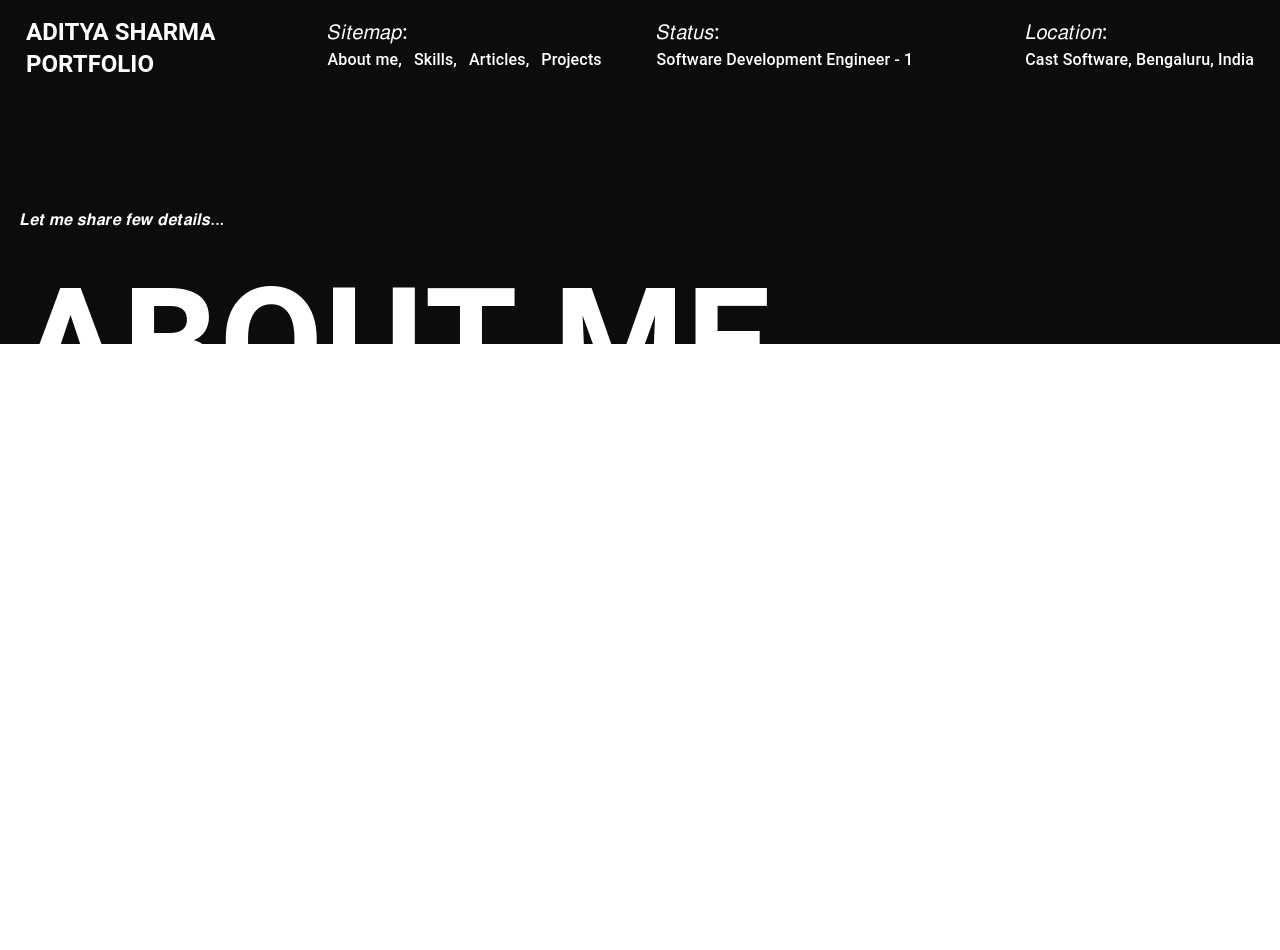
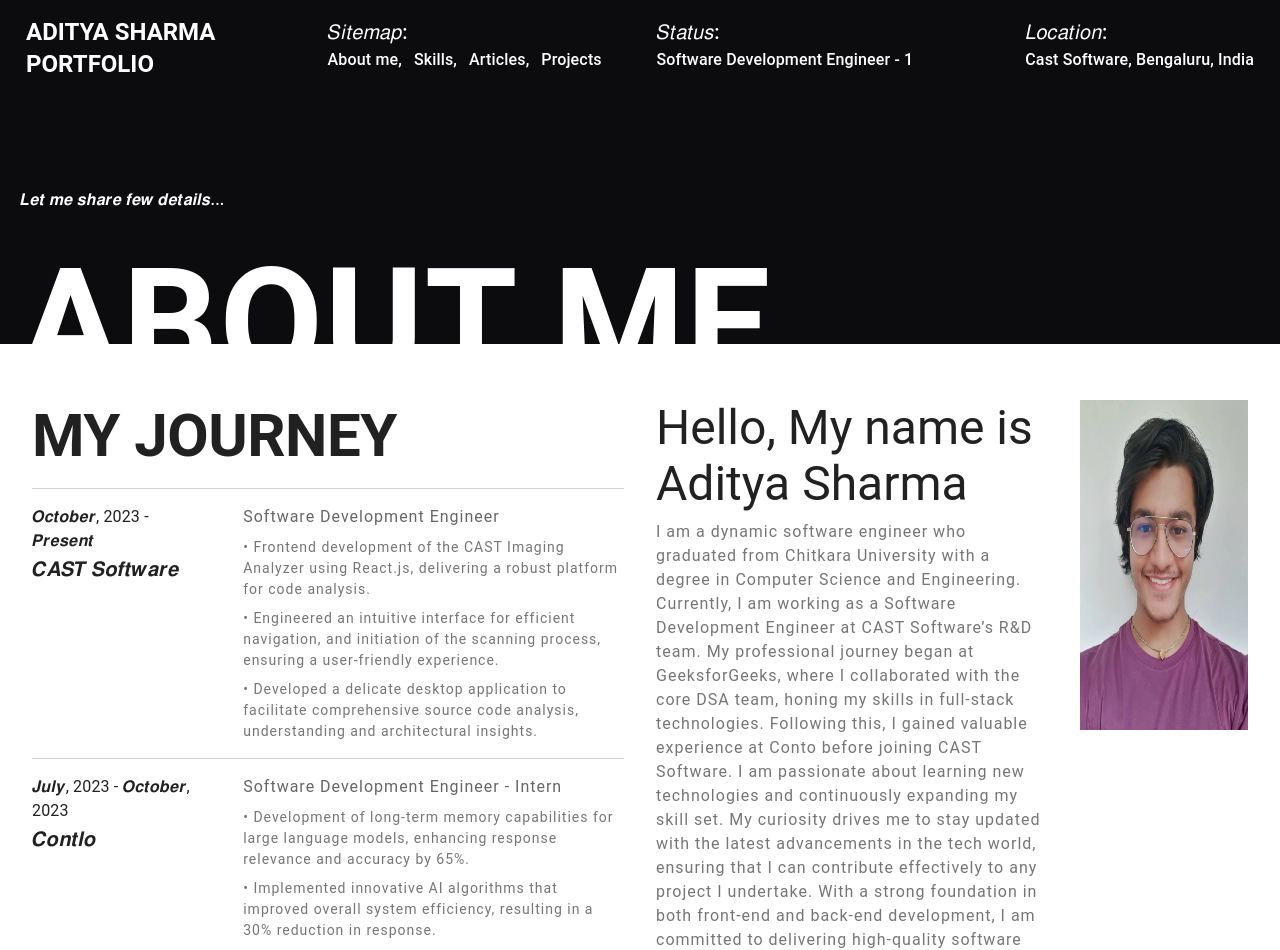
Before and after one commit to AdityaSharma224/Portfolio, a React (Create React App) app: page /about-me in a window 1280 px wide. Shown: the top 950 px of the page. Built offline with nearby package versions, Linux system fonts and the light colour scheme.

Commit message:
adding my journey

```diff
--- a/src/app/article/article-component.jsx
+++ b/src/app/article/article-component.jsx
@@ -135,7 +135,7 @@ const ArticleComponent = () => {
             width={"100%"}
             position={"relative"}
             sx={{
-              top: { xs: 50, sm: 150, md: 200, lg: 200, xl: 200 },
+              top: { xs: 50, sm: 150, md: 180, lg: 180, xl: 180 },
               left: { xs: 20, sm: 20, md: 20, lg: 20, xl: 20 },
             }}
           >
--- a/src/app/components/footer.jsx
+++ b/src/app/components/footer.jsx
@@ -28,9 +28,9 @@ const FooterComponent = () => {
       bgcolor={"#000"}
       sx={{
         height: {
-          xs: "200px",
-          sm: "200px",
-          md: "400px",
+          xs: "180px",
+          sm: "180px",
+          md: "350px",
           lg: "450px",
           xl: "500px",
         },
--- a/src/app/experience/experience-component.jsx
+++ b/src/app/experience/experience-component.jsx
@@ -7,10 +7,47 @@ import ArrowBackIcon from "@mui/icons-material/ArrowBack";
 import { useNavigate } from "react-router-dom";
 import { Button } from "@mui/material";
 import Preloader from "../preloader/loader";
+import My_IMAGE from "../../assets/myimg.jpg";
+import { useMediaQuery, useTheme } from "@mui/material";
+
+const experienceInfo = [
+  {
+    date: "𝑶𝒄𝒕𝒐𝒃𝒆𝒓, 2023  -  𝑷𝒓𝒆𝒔𝒆𝒏𝒕",
+    company: "𝑪𝑨𝑺𝑻 𝑺𝒐𝒇𝒕𝒘𝒂𝒓𝒆",
+    role: "Software Development Engineer",
+    details: [
+      "Frontend development of the CAST Imaging Analyzer using React.js, delivering a robust platform for code analysis.",
+      "Engineered an intuitive interface for efficient navigation, and initiation of the scanning process, ensuring a user-friendly experience.",
+      "Developed a delicate desktop application to facilitate comprehensive source code analysis, understanding and architectural insights.",
+    ],
+  },
+  {
+    date: "𝑱𝒖𝒍𝒚, 2023 - 𝑶𝒄𝒕𝒐𝒃𝒆𝒓, 2023",
+    company: "𝑪𝒐𝒏𝒕𝒍𝒐",
+    role: "Software Development Engineer - Intern",
+    details: [
+      "Development of long-term memory capabilities for large language models, enhancing response relevance and accuracy by 65%.",
+      "Implemented innovative AI algorithms that improved overall system efficiency, resulting in a 30% reduction in response.",
+      "Databases Integration (Redis, Pinecone) for vector storage.",
+    ],
+  },
+  {
+    date: "𝑵𝒐𝒗𝒆𝒎𝒃𝒆𝒓, 2022 - 𝑱𝒖𝒏𝒆, 2023",
+    company: "𝑮𝒆𝒆𝒌𝒔𝒇𝒐𝒓𝑮𝒆𝒆𝒌𝒔",
+    role: "Member of Technical Staff - Intern",
+    details: [
+      "Worked closely with the Core Data Structure and Algorithm team at GeeksforGeeks Office, Noida.",
+      "Designed and Developed the Most Important Data Structure and Algorithm Official Tutorials eg., Dijkstra's Algorithm, Set, Map, Max-Heap, and Min-Heap.",
+      "Improved Customer/Viewer Experience by Delivering top quality content and Visuals.",
+    ],
+  },
+];
 
 const ExperienceComponent = () => {
   const classes = useStyles();
   const navigate = useNavigate();
+  const theme = useTheme();
+  const isMdDown = useMediaQuery(theme.breakpoints.down("md"));
   useEffect(() => {
     const handleScroll = () => {
       const text1 = document.getElementById("text1");
@@ -132,18 +169,14 @@ const ExperienceComponent = () => {
             </Stack>
           </Stack>{" "}
           <Stack
-            width={'100%'}
+            width={"100%"}
             position={"relative"}
             sx={{
-              top: { xs: 50, sm: 150, md: 200, lg: 200, xl: 200 },
-              left: {xs: 20, sm: 20, md: 20, lg: 20, xl: 20},
+              top: { xs: 50, sm: 150, md: 180, lg: 180, xl: 180 },
+              left: { xs: 20, sm: 20, md: 20, lg: 20, xl: 20 },
             }}
           >
-            <Typography
-              variant={"body1"}
-              fontWeight={500}
-              color={"#fff"}
-            >
+            <Typography variant={"body1"} fontWeight={500} color={"#fff"}>
               {"𝑳𝒆𝒕 𝒎𝒆 𝒔𝒉𝒂𝒓𝒆 𝒇𝒆𝒘 𝒅𝒆𝒕𝒂𝒊𝒍𝒔..."}
             </Typography>
             <Typography
@@ -166,18 +199,125 @@ const ExperienceComponent = () => {
         </Stack>
       </Box>
       <Box
-        component="section"
         id="two"
         sx={{
           position: "relative",
-          height: "100vh",
           display: "flex",
           alignItems: "center",
           justifyContent: "center",
           backgroundColor: "#fff",
+          height: "200vh",
         }}
+        paddingY={5}
+        paddingX={2}
       >
-        <Stack id={"text2"} position={"absolute"}></Stack>
+        <Stack id={"text2"} width={"100%"}></Stack>
+        <Stack
+          padding={2}
+          bgcolor={"#fff"}
+          flexDirection={isMdDown ? "column" : "row"}
+          gap={4}
+          alignSelf={"flex-start"}
+          width={"100%"}
+          height={"auto"}
+        >
+          {/* about me section */}
+          <Stack
+            width={"100%"}
+            height={"100%"}
+            bgcolor={"#fff"}
+            flexDirection={isMdDown ? "column" : "row"}
+            gap={4}
+            order={isMdDown ? 1 : 2}
+          >
+            <Stack
+              alignItems={"flex-start"}
+              width={isMdDown ? "100%" : "70%"}
+              height={"100%"}
+              gap={1}
+            >
+              <Typography variant={isMdDown? 'h4':'h3'}>
+                {"Hello, My name is Aditya Sharma"}
+              </Typography>
+              <Typography
+                variant={isMdDown? 'body2':'body1'}
+                color={"#767676"}
+                lineHeight={1.5}
+                letterSpacing={1}
+              >
+                {
+                  "I am a dynamic software engineer who graduated from Chitkara University with a degree in Computer Science and Engineering. Currently, I am working as a Software Development Engineer at CAST Software’s R&D team. My professional journey began at GeeksforGeeks, where I collaborated with the core DSA team, honing my skills in full-stack technologies. Following this, I gained valuable experience at Conto before joining CAST Software. I am passionate about learning new technologies and continuously expanding my skill set. My curiosity drives me to stay updated with the latest advancements in the tech world, ensuring that I can contribute effectively to any project I undertake. With a strong foundation in both front-end and back-end development, I am committed to delivering high-quality software solutions and am always eager to take on new challenges."
+                }
+              </Typography>
+            </Stack>
+            <Stack
+              width={"30%"}
+              height={"100%"}
+              alignItems={"flex-end"}
+              justifyContent={"flex-start"}
+              display={isMdDown ? "none" : "flex"}
+            >
+              <Stack
+                component={"img"}
+                src={My_IMAGE}
+                height={"330px"}
+                width={"100%"}
+              />
+            </Stack>
+          </Stack>
+          <Stack
+            width={"100%"}
+            height={"100%"}
+            bgcolor={"#fff"}
+            gap={4}
+            order={isMdDown ? 2 : 1}
+          >
+            <Stack alignItems="flex-start" width="100%" height="100%" gap={2}>
+              <Typography variant={isMdDown? 'h4':'h2'} fontWeight={700}>
+                MY JOURNEY
+              </Typography>
+              <Stack borderBottom="1px solid #D3d3d3" width="100%" />
+              {experienceInfo.map((job, index) => (
+                <React.Fragment key={index}>
+                  <Stack
+                    gap={isMdDown ? 4 : 6}
+                    width="100%"
+                    flexDirection={isMdDown ? "column" : "row"}
+                  >
+                    <Stack width={isMdDown ? "100%" : "30%"}>
+                      <Typography variant="body1">{job.date}</Typography>
+                      <Typography variant="h6">{job.company}</Typography>
+                    </Stack>
+                    <Stack
+                      alignItems="flex-start"
+                      width={isMdDown ? "100%" : "70%"}
+                      gap={1}
+                    >
+                      <Typography
+                        variant={isMdDown? 'body2':'body1'}
+                        color="#666666"
+                        lineHeight={1.5}
+                        letterSpacing={1}
+                      >
+                        {job.role}
+                      </Typography>
+                      {job.details.map((detail, i) => (
+                        <Typography
+                          key={i}
+                          variant="body2"
+                          color="#767676"
+                          lineHeight={1.5}
+                          letterSpacing={1}
+                        >{`• ${detail}`}</Typography>
+                      ))}
+                    </Stack>
+                  </Stack>
+                  <Stack borderBottom="1px solid #D3d3d3" width="100%" />
+                </React.Fragment>
+              ))}
+            </Stack>
+          </Stack>
+        </Stack>
       </Box>
     </Stack>
   );
--- a/src/app/experience/experience-styles.js
+++ b/src/app/experience/experience-styles.js
@@ -24,13 +24,13 @@ const useStyles = makeStyles({
         width:'100vw',
         alignItems:'center',
         [theme.breakpoints.down('md')]:{
-            height:'260vh',
+            height:'290vh',
         },
         [theme.breakpoints.down('sm')]:{
-            height:'260vh',
+            height:'310vh',
         },
         [theme.breakpoints.down('xs')]:{
-            height:'260vh',
+            height:'330vh',
         }
 
     },
--- a/src/app/navbar/shortMenu/Example.jsx
+++ b/src/app/navbar/shortMenu/Example.jsx
@@ -64,11 +64,11 @@ export const Example = () => {
           </Stack>
           <Stack
             flexDirection="row"
-            alignSelf="center"
-            gap={8}
+            alignSelf="flex-end"
             width="100%"
-            paddingX={2}
-            paddingY={1}
+            padding={2}
+            alignItems={'end'}
+            gap={6}
             left={24}
           >
             {[
@@ -83,7 +83,7 @@ export const Example = () => {
               },
             ].map((link, index) => (
               <Link key={index} href={link.href} target="_blank">
-                <Stack flexDirection={"row"} gap={9}>
+                <Stack flexDirection={"row"} gap={8}>
                   <Stack
                     component="img"
                     src={link.src}
--- a/src/app/skills/skill-component.jsx
+++ b/src/app/skills/skill-component.jsx
@@ -136,7 +136,7 @@ const SkillComponent = () => {
             width={"100%"}
             position={"relative"}
             sx={{
-              top: { xs: 50, sm: 150, md: 200, lg: 200, xl: 200 },
+              top: { xs: 50, sm: 150, md: 180, lg: 180, xl: 180 },
               left: { xs: 20, sm: 20, md: 20, lg: 20, xl: 20 },
             }}
           >
```
